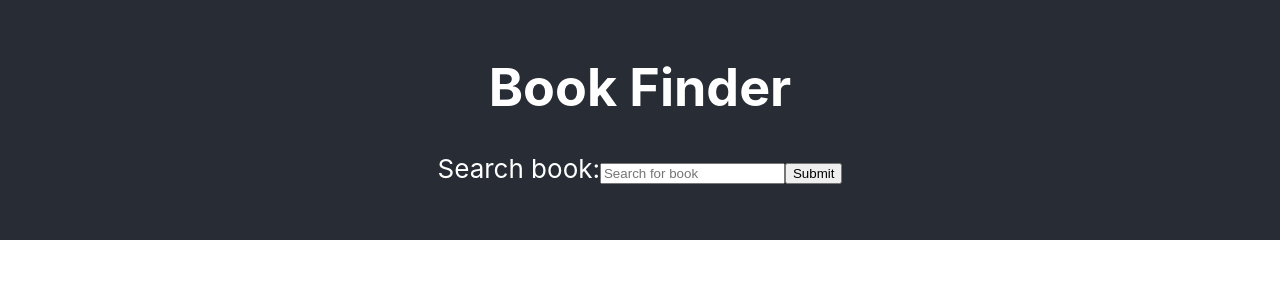
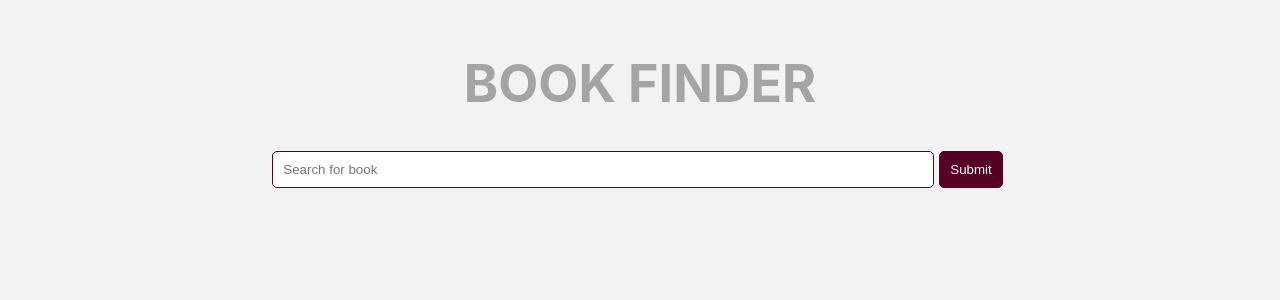
Before and after one commit to cMikolai/react-book-finder, a React (Create React App) app: page / in a window 1280 px wide. Shown: the top 300 px of the page. Built offline with nearby package versions, Linux system fonts and the light colour scheme.

Commit message:
style bookcards & search area

```diff
--- a/src/App.css
+++ b/src/App.css
@@ -1,5 +1,18 @@
+body {
+  background-color: #f2f2f3;
+}
+
 h1 {
   margin-top: 0;
+  color: #a4a4a6;
+}
+
+h2 {
+  font-size: 14px;
+}
+
+p {
+  font-size: 12px;
 }
 
 .App {
@@ -13,7 +26,7 @@ h1 {
 }
 
 .App-header {
-  background-color: #282c34;
+  /*background-color: #282c34;*/
   min-height: 25vh;
   display: flex;
   flex-direction: column;
@@ -28,11 +41,73 @@ h1 {
   color: #61dafb;
 }
 
-@keyframes App-logo-spin {
-  from {
-    transform: rotate(0deg);
+img {
+  float: left;
+  height: auto;
+  width: 40%;
+  max-width: 180px;
+  height: auto;
+  margin-right: 20px;
+  box-shadow: 2px 3px 3px 0px #0000003b;
+  margin-top: -30px;
+  margin-bottom: 50px;
+}
+
+li.book-card {
+  list-style: none;
+  width: 40%;
+  height: 250px;
+  float: left;
+  margin: 15px;
+  padding: 15px;
+  background-color: #fff;
+  text-align: left;
+  box-shadow: 2px 3px 3px 0px #0000003b;
+  border-radius: 5px;
+}
+
+button {
+  padding: 10px;
+  background-color: #550024;
+  color: #fff;
+  border: none;
+  border-radius: 5px;
+}
+
+input {
+  padding: 10px;
+  background-color: #550024;
+  color: #fff;
+  border: none;
+  border-radius: 5px;
+  margin-right: 5px;
+  border: 1px solid #550024;
+}
+
+input#booksearch {
+  width: 50vw;
+  background-color: #fff;
+  border: 1px solid #550024;
+}
+
+label {
+  display: none;
+}
+
+button:hover {
+  background-color: #870d4c;
+  cursor: pointer;
+}
+
+@media screen and (max-width: 500px) {
+  li.book-card {
+    width: 85%;
+    margin: 10px;
+    height: auto;
   }
-  to {
-    transform: rotate(360deg);
+
+  img {
+    margin-top: -30px;
+    margin-bottom: 10px;
   }
 }
--- a/src/App.js
+++ b/src/App.js
@@ -65,7 +65,7 @@ class App extends Component {
     return (
       <div className="App">
         <div className="App-header">
-          <h1>Book Finder</h1>
+          <h1>BOOK FINDER</h1>
           <Search searchBooks={this.searchBooks} />
         </div>
         <div id="App-books">
```
